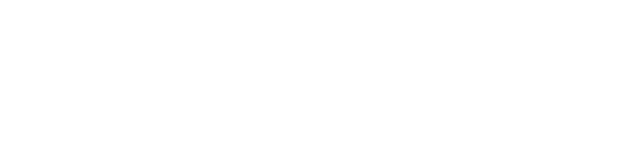
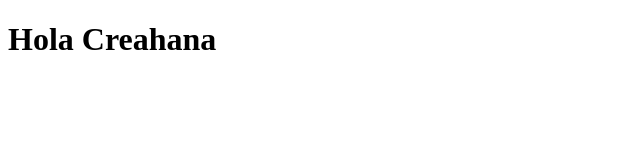
Before and after one commit to dianram/crehana, a plain HTML site: page index.html in a window 1280 px wide. Shown: the whole page, without its empty margins (0-640 px from the left). Drawn offline with Linux system fonts and the light colour scheme.

Commit message:
titulo en html

```diff
--- a/index.html
+++ b/index.html
@@ -7,6 +7,6 @@
     <title>Document</title>
 </head>
 <body>
-
+    <h1>Hola Creahana</h1>
 </body>
 </html>
```
